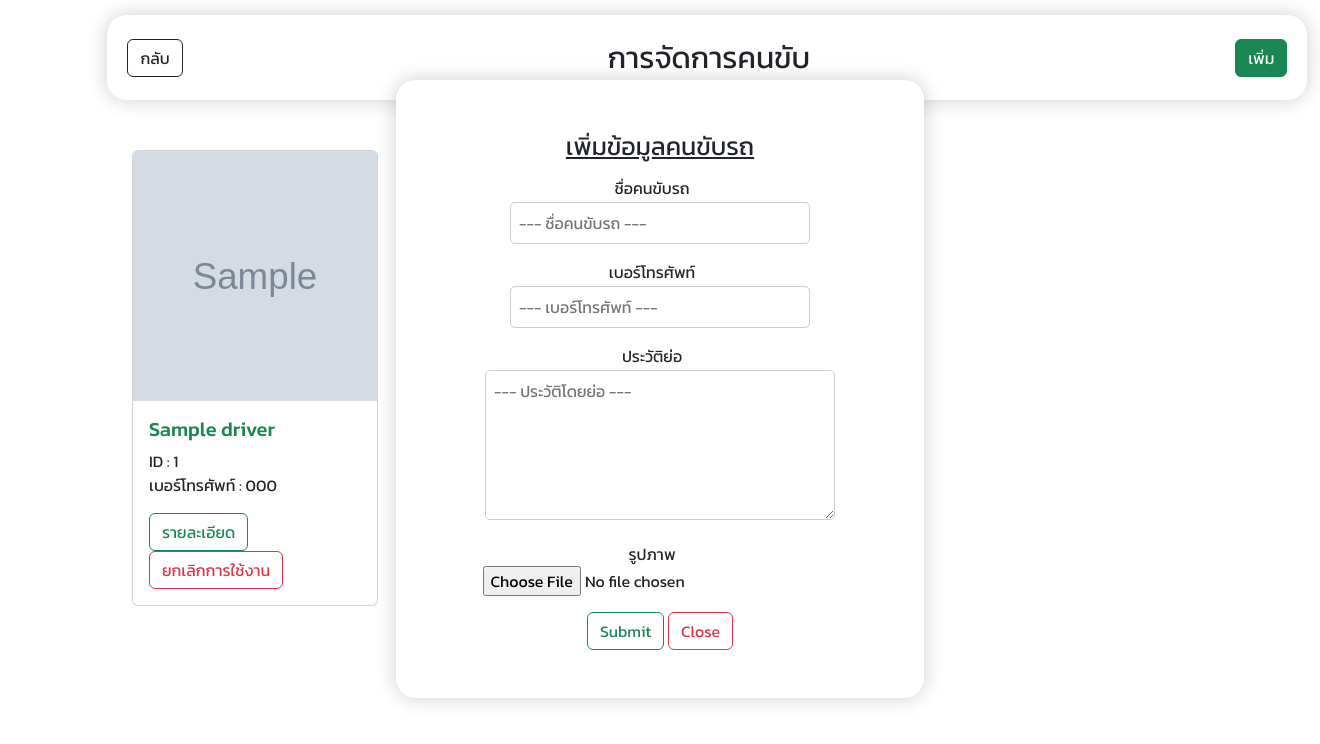
After one commit to JAKERJAMJ/project_carrent, a PHP site: page /admin/driver_manage.php in a window 1320 px wide, after a click on "เพิ่ม". The commit adds this page. Shown: the top 744 px of the page. Run offline with PHP 8.4, Linux system fonts and the light colour scheme; tables that the repository leaves empty or names only in its code hold one stand-in row (values such as "Sample post"); grey boxes marked "Sample" are stand-in pictures.

Commit message:
เพิ่มคนขับ

```diff
--- a/admin/data_management.php
+++ b/admin/data_management.php
@@ -15,7 +15,7 @@
         <a href ="packet_management.php"><button class="btn-packet">จัดการแพ็คเกจท่องเที่ยว</button>
         </div>
         <div class="button-driver">
-        <a href ="#"><button class="btn-driver">จัดการคนขับ</button>
+        <a href ="driver_manage.php"><button class="btn-driver">จัดการคนขับ</button>
         </div>
     </div>
 <script src="https://cdn.jsdelivr.net/npm/bootstrap@5.0.2/dist/js/bootstrap.bundle.min.js" integrity="sha384-MrcW6ZMFYlzcLA8Nl+NtUVF0sA7MsXsP1UyJoMp4YLEuNSfAP+JcXn/tWtIaxVXM" crossorigin="anonymous"></script>
--- /dev/null
+++ b/admin/driver_manage.php
@@ -0,0 +1,125 @@
+<?php
+session_start();
+?>
+<!DOCTYPE html>
+<html lang="en">
+
+<head>
+    <meta charset="UTF-8">
+    <meta name="viewport" content="width=device-width, initial-scale=1.0">
+    <title>การจัดการคนขับ</title>
+    <link rel="stylesheet" href="../styles/driver_manage.css">
+    <link rel="stylesheet" href="../styles/style.css">
+    <link href="https://cdn.jsdelivr.net/npm/bootstrap@5.3.1/dist/css/bootstrap.min.css" rel="stylesheet" integrity="sha384-4bw+/aepP/YC94hEpVNVgiZdgIC5+VKNBQNGCHeKRQN+PtmoHDEXuppvnDJzQIu9" crossorigin="anonymous">
+</head>
+
+<body>
+    <div class="top-button">
+        <a href="data_management.php"><button type="button" class="btn btn-outline-dark" id="back">กลับ</button></a>
+        <div class="manage-driver">การจัดการคนขับ</div>
+        <button onclick="AddDriver()" id="adddriver" type="button" class="btn btn-success">เพิ่ม</button>
+    </div>
+
+    <div class="driver-container">
+        <div class="row view-driver">
+            <?php
+            require '../conDB.php';
+            $sql = "SELECT * FROM driver ORDER BY driver_id";
+            $result = mysqli_query($con, $sql);
+            while ($row = mysqli_fetch_array($result)) {
+            ?>
+                <div class="col-md-3 mb-4">
+                    <div class="card">
+                        <img src="<?= $row['driver_picture'] ?>" class="card-img-top" alt="DriverImage" style="width: 100%; height: 250px; object-fit: cover;">
+                        <div class="card-body">
+                            <h5 class="card-title text-success"><?= $row['driver_name'] ?></h5>
+                            <p class="card-text">
+                                ID : <?= $row['driver_id'] ?><br>
+                                เบอร์โทรศัพท์ : <?= $row['driver_phone'] ?><br>
+                            </p>
+                            <button type="button" class="btn btn-outline-success">รายละเอียด</button>
+                            <button type="button" class="btn btn-outline-danger" onclick="deleteCar(<?= $row['car_id'] ?>)">ยกเลิกการใช้งาน</button>
+                        </div>
+
+                    </div>
+                </div>
+            <?php
+            }
+            ?>
+        </div>
+    </div>
+
+    <div class="add-driver" id="AddDriver">
+        <form action="driver_manage.php" method="post" enctype="multipart/form-data">
+            <div class="title-add-driver">
+                <u>เพิ่มข้อมูลคนขับรถ</u>
+            </div>
+            <div class="box">
+                <label for="driver_name">ชื่อคนขับรถ</label><br>
+                <input type="text" name="driver_name" placeholder="--- ชื่อคนขับรถ ---">
+            </div>
+            <div class="box">
+                <label for="driver_phone">เบอร์โทรศัพท์</label><br>
+                <input type="text" name="driver_phone" placeholder="--- เบอร์โทรศัพท์ ---" oninput="formatPhoneNumber(this)" maxlength="10">
+            </div>
+            <div class="box">
+                <label for="driver_detail">ประวัติย่อ</label><br>
+                <textarea name="driver_detail" class="detailbox" placeholder="--- ประวัติโดยย่อ ---"></textarea>
+            </div>
+            <div class="box">
+                <label for="driver_picture">รูปภาพ</label><br>
+                <input type="file" name="driver_picture" accept="img/" id="driver_picture" onchange="previewImage()">
+                <div class="preview-img">
+                    <img src="" id="image-preview" class="image-preview" alt="รูปภาพตัวอย่าง" style="display:none;">
+                </div>
+            </div>
+            <input type="submit" name="submit" value="Submit" id="submit" class="btn btn-outline-success">
+            <button onclick="hideAddDriver()" id="close-car" class="btn btn-outline-danger">Close</button>
+        </form>
+    </div>
+    <?php
+    require '../conDB.php';
+    if (isset($_POST['submit'])) {
+        $driver_name = $_POST['driver_name'];
+        $driver_phone = $_POST['driver_phone'];
+        $driver_detail = $_POST['driver_detail'];
+
+        // ตรวจสอบว่ามีไฟล์รูปภาพถูกอัพโหลดมาหรือไม่
+        if ($_FILES['driver_picture']['name'] != "") {
+            $target_dir = "../img/driver/";
+            $target_file = $target_dir . basename($_FILES['driver_picture']['name']);
+            $imageFileType = strtolower(pathinfo($target_file, PATHINFO_EXTENSION));
+            $newFileName = "driver_" . uniqid() . "." . $imageFileType;
+            $target_path = $target_dir . $newFileName;
+
+            // เช็คว่าไฟล์ที่อัปโหลดเป็นไฟล์รูปภาพหรือไม่
+            $check = getimagesize($_FILES["driver_picture"]["tmp_name"]);
+            if ($check !== false) {
+                if (move_uploaded_file($_FILES["driver_picture"]["tmp_name"], $target_path)) {
+                    // เพิ่มข้อมูลลงในฐานข้อมูล
+                    $sql = "INSERT INTO driver (driver_name, driver_phone, driver_detail, driver_picture)
+                            VALUES ('$driver_name', '$driver_phone', '$driver_detail', '$target_path')";
+                    if ($con->query($sql) === TRUE) {
+                        echo '<script>alert("เพิ่มข้อมูลเรียบร้อยแล้ว"); window.location.href = window.location.href;</script>';
+                    } else {
+                        echo "Error: " . $sql . "<br>" . $con->error;
+                    }
+                } else {
+                    echo "Sorry, there was an error uploading your file.";
+                }
+            } else {
+                echo "File is not an image.";
+            }
+        } else {
+            echo "Please select an image file.";
+        }
+    }
+
+    $con->close();
+    ?>
+
+    <script src="../script/driver_manage.js"></script>
+    <script src="https://cdn.jsdelivr.net/npm/bootstrap@5.3.1/dist/js/bootstrap.bundle.min.js" integrity="sha384-HwwvtgBNo3bZJJLYd8oVXjrBZt8cqVSpeBNS5n7C8IVInixGAoxmnlMuBnhbgrkm" crossorigin="anonymous"></script>
+</body>
+
+</html>
--- /dev/null
+++ b/script/driver_manage.js
@@ -0,0 +1,43 @@
+// ดูรูปภาพที่เพิ่ม
+function previewImage() {
+    var preview = document.getElementById('image-preview');
+    var fileInput = document.getElementById('driver_picture');
+
+    if (fileInput.files && fileInput.files[0]) {
+        var reader = new FileReader();
+        reader.onload = function(e) {
+            preview.src = e.target.result;
+            preview.style.display = 'block';
+        }
+        reader.readAsDataURL(fileInput.files[0]); // อ่านไฟล์เป็น URL ข้อมูล
+    } else {
+        preview.src = "";
+        preview.style.display = null;
+    }
+}
+
+// popup Add_driver
+function AddDriver() {
+    // ดึงองค์ประกอบของป็อปอัพมา
+    var popup = document.getElementById("AddDriver");
+    // แสดงป็อปอัพ
+    popup.style.display = "block";
+}
+
+function hideAddDriver() {
+    // ดึงองค์ประกอบของป็อปอัพมา
+    var popup = document.getElementById("AddDriver");
+    // ซ่อนป็อปอัพ
+    popup.style.display = "none";
+}
+
+// ฟังก์ชันเพื่อกำหนดรูปแบบเบอร์โทรศัพท์
+function formatPhoneNumber(input) {
+
+    input.value = input.value.replace(/\D/g, '');
+
+    if (input.value.length === 10) {
+        let formattedPhoneNumber = input.value.slice(0, 3) + '-' + input.value.slice(3, 6) + '-' + input.value.slice(6, 10);
+        input.value = formattedPhoneNumber;
+    }
+}
--- /dev/null
+++ b/styles/driver_manage.css
@@ -0,0 +1,76 @@
+.top-button {
+    display: flex;
+    justify-content: space-between; /* จัดให้รายการอยู่ตรงกลางตามแนวนอนและปุ่มอยู่ด้านขวา */
+    align-items: center; /* จัดให้อยู่ตรงกลางตามแนวตั้ง */
+    position: absolute;
+    box-shadow: 0 0 20px rgba(0, 0, 0, 0.2);
+    border-radius: 20px;
+    margin-bottom: 20px;
+    margin: 15px;
+    width: 1200px;
+    padding: 20px;
+    text-align: center;
+    left: 7%;
+}
+.top-button .manage-driver {
+    font-size: 30px;
+}
+.driver-container {
+    margin-top: 150px;
+    width: 80%; /* ปรับค่าตามต้องการ */
+}
+
+.add-driver {
+    display: none;
+    position: fixed;
+    align-items: center;
+    flex-direction: column;
+    background-color: #ffffff;
+    padding: 3rem;
+    justify-content: center;
+    box-shadow: 0 0 20px rgba(0, 0, 0, 0.2);
+    border-radius: 20px;
+    text-align: center; /* จัดข้อความตรงกลาง */
+    width: 40%;
+    max-height: 80%;
+    overflow-y: auto;
+    overflow-x: auto;
+    left: 30%;
+    top: 10%;
+    z-index: 99999;
+}
+.add-driver .title-add-driver {
+    font-size: 25px;
+    margin-bottom: 10px;
+}
+.add-driver .box {
+    align-items: center;
+    margin-bottom: 1rem;
+}
+.add-driver .box label {
+    margin-right: 1rem;
+}
+.add-driver .box input[type="text"] {
+    padding: 0.5rem;
+    border: 1px solid #ccc;
+    border-radius: 5px;
+    width: 300px;
+    margin-top: 2px;
+}
+.add-driver .box textarea {
+    padding: 0.5rem;
+    border: 1px solid #ccc; /* เส้นขอบ input */
+    border-radius: 5px; /* การกำหนดขอบโค้ง */
+    width: 350px;
+    margin-top: 2px;
+    height: 150px;
+}
+.box .preview-img {
+    justify-content: center;
+    align-items: center;
+}
+
+.box .preview-img .image-preview {
+    max-width: 100%; /* ความกว้างสูงสุด 100% ของพื้นที่ที่ใช้แสดงรูป */
+    max-height: 80vh; /* ความสูงสูงสุดที่ใช้แสดงรูป (ปรับตามความต้องการ) */
+}
--- a/styles/style.css
+++ b/styles/style.css
@@ -1,5 +1,10 @@
 @import url("https://fonts.googleapis.com/css2?family=Kanit:wght@400;500;600&display=swap");
+body {
+  display: flex;
+  justify-content: center; /* จัดตรงกลางตามแนวนอน */
+  margin: 0;
 
+}
 * {
   margin: 0;
   padding: 0;
```
Also changed, not shown: admin/car_detail.php (+5 -2 lines), admin/car_management.php (+24 -23 lines), img/driver/Driver_1646.jpeg (added), img/driver/Driver_486031.jpeg (added), img/driver/Driver_822612.jpeg (added), img/driver/Driver_862755.jpeg (added), img/driver/Driver_943989.jpeg (added), img/driver/driver_414501.jpeg (added), img/driver/driver_543817.jpeg (added), img/driver/driver_66239be99fce0.jpeg (added), img/driver/driver_6623b6848bfe2.jpeg (added).
